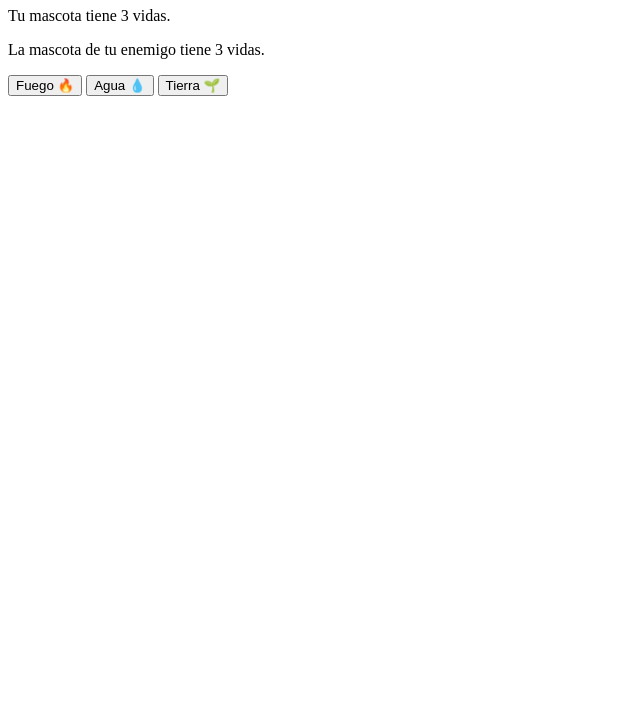
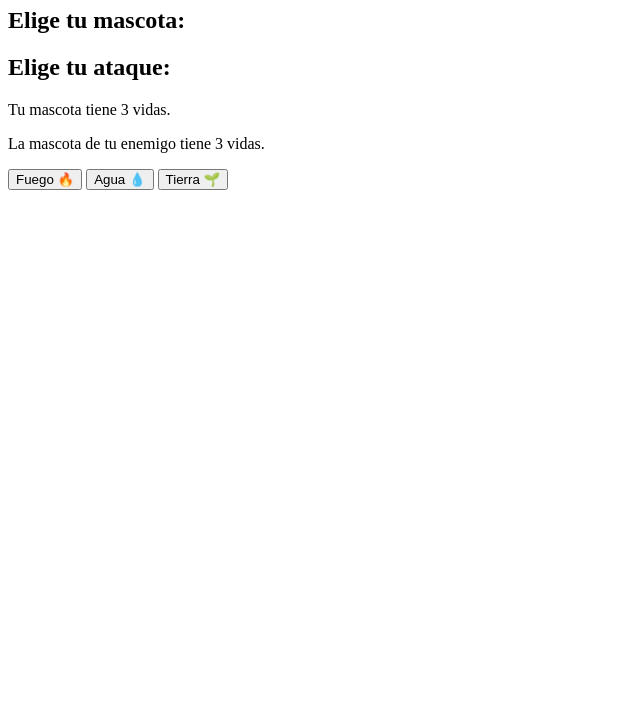
Before and after one commit to davidlealo/mokepon, a plain HTML site: page index.html in a window 1280 px wide. Shown: the part 73-800 px from the top of the page, without its empty margins (0-640 px from the left). Drawn offline with Linux system fonts and the light colour scheme.

Commit message:
html de elegir mascota

```diff
--- a/index.html
+++ b/index.html
@@ -7,8 +7,12 @@
 </head>
 <body>
     <h1>MOKEPON: Juego</h1>
-    <section id="seleccionar-mascota"></section>
+    <section id="seleccionar-mascota">
+        <h2>Elige tu mascota:</h2>
+    </section>
+
     <section id="seleccionar-ataque">
+        <h2>Elige tu ataque:</h2>
         <p>Tu mascota tiene <span>3</span> vidas.</p>
         <p>La mascota de tu enemigo tiene <span>3</span> vidas.</p>
 
```
